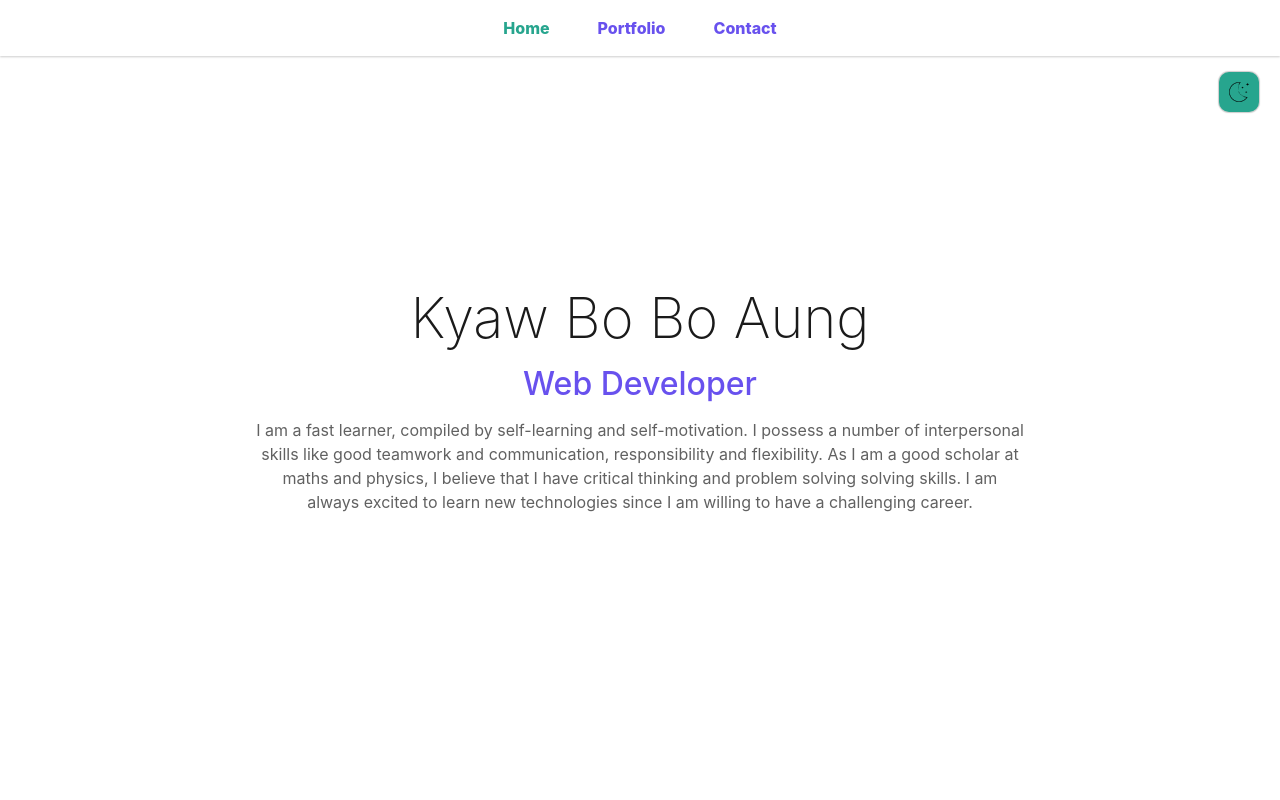
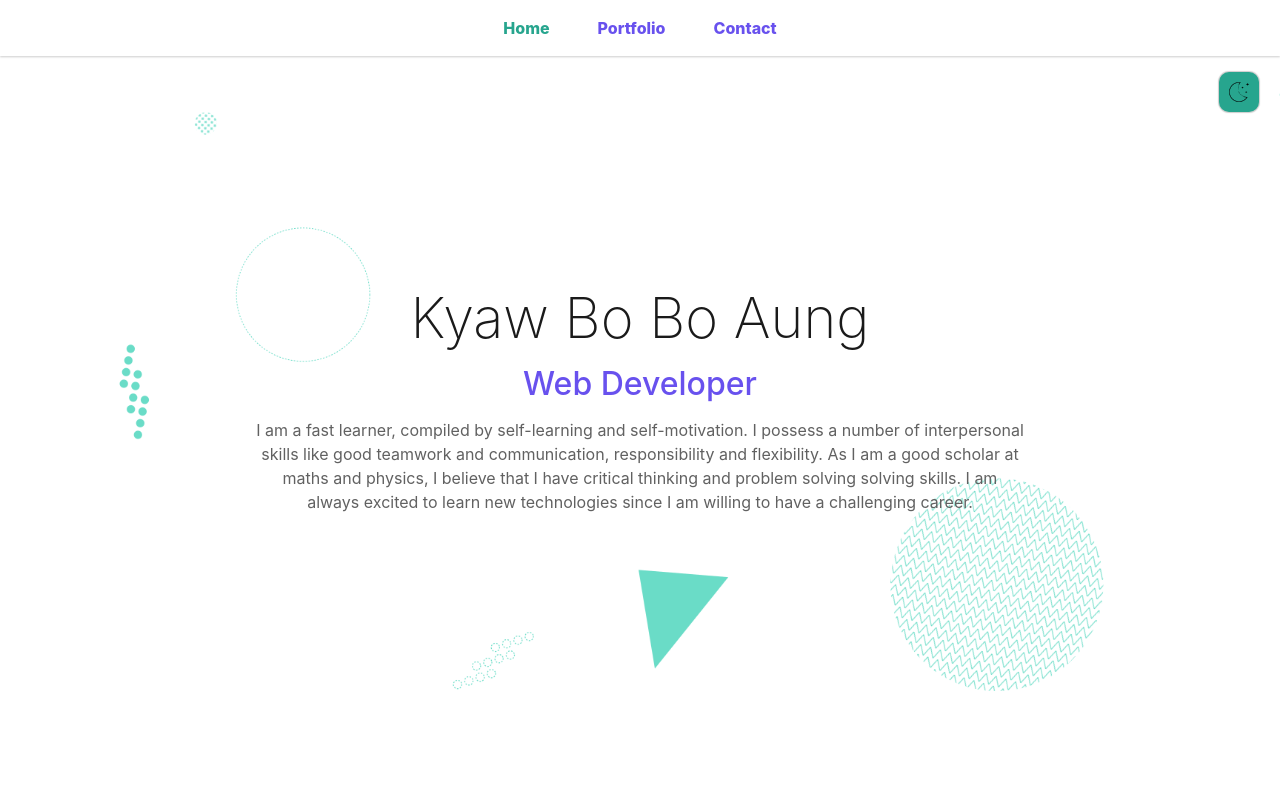
Before and after one commit to Kyaw-Bo-Bo-Aung/my-portfolio, a React (Create React App) app: page / in a window 1280 px wide. Shown: the top 800 px of the page. Built offline with nearby package versions, Linux system fonts and the light colour scheme.

Commit message:
background img added

```diff
--- a/src/components/Banner.js
+++ b/src/components/Banner.js
@@ -1,6 +1,7 @@
 function Banner() {
     return(
         <div>
+            <div className="background"></div>
             <div id="banner">
                 <div>
                     <h1 id="name">Kyaw Bo Bo Aung</h1>
--- a/src/images/images.js
+++ b/src/images/images.js
@@ -3,5 +3,6 @@ import myanmaritc from "./myanmaritc.jpg"
 import udemy from "./udemy.png"
 import aprogrammer from "./aprogrammer.jpg"
 import creativecoder from "./creative-coder.jpg"
+import BgDark from "./bg-dark.svg"
 
-export { ytu, myanmaritc, udemy, aprogrammer, creativecoder }
+export { ytu, myanmaritc, udemy, aprogrammer, creativecoder, BgDark }
--- a/src/index.css
+++ b/src/index.css
@@ -6,13 +6,6 @@
   --clr-primary: #6851ee;
   --clr-action: hsl(169, 62%, 45%);
 }
-.background {
-  position: absolute;
-  display: block;
-  top: 0;
-  left: 0;
-  z-index: 0;
-}
 .dark-theme {
   --clr-bcg: #121212;
   --clr-card: #1d1d1d;
@@ -20,8 +13,6 @@
   --clr-font-secondary: #616161;
   --clr-primary: #bb86fc;
   --clr-action: #6adcc7;
-
-
 }
 .light-theme {
   --clr-bcg: #ffffff;
@@ -89,6 +80,20 @@ nav .nav-list .nav-link:hover{
 main{
   margin: auto;
   max-width: 60%;
+}
+/* ========= background ============ */
+.background{
+  position: absolute;
+  top: 0;
+  right: 0;
+  z-index: -1;
+  height: 100%;
+  width: 100%;
+  background: url('./background.png') no-repeat center center fixed;
+  -webkit-background-size: cover;
+  -moz-background-size: cover;
+  -o-background-size: cover;
+  background-size: cover;
 }
 /* -------- Banner -------- */
 #banner{
```
Also changed, not shown: src/background.png (added), src/images/bg-dark.svg (added).
